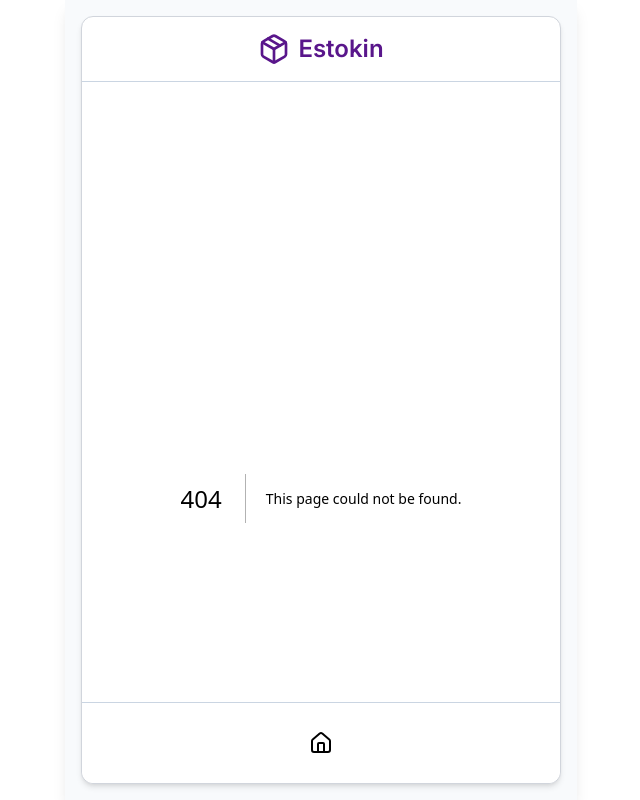
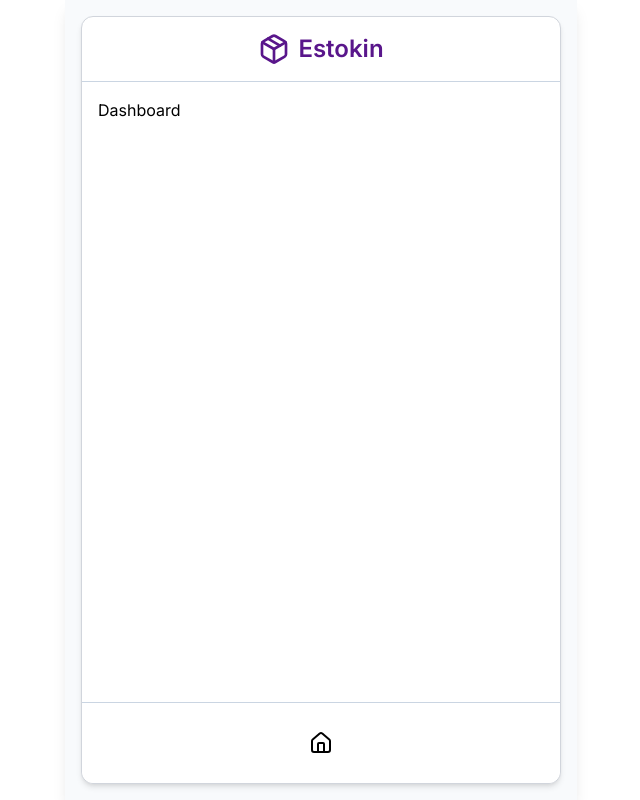
Before and after one commit to gustavoarantesdev/estokin, a Next.js app: page /dashboard in a window 1280 px wide. Before the commit this address had no page. Shown: the whole page, without its empty margins (319-959 px from the left). Built offline with nearby package versions, Linux system fonts and the light colour scheme.

Commit message:
feat: adiciona página de dashboard

```diff
--- /dev/null
+++ b/src/app/dashboard/page.tsx
@@ -0,0 +1,7 @@
+export default function Page() {
+  return (
+    <>
+      <h1>Dashboard</h1>
+    </>
+  );
+}
```
